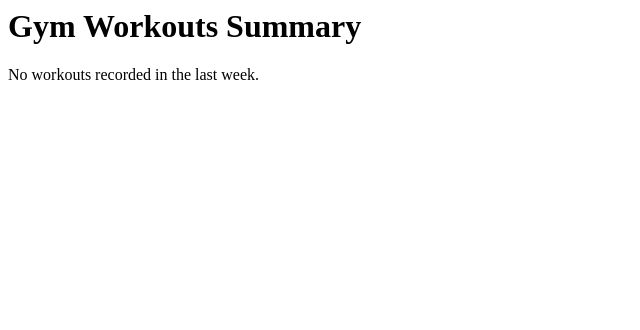
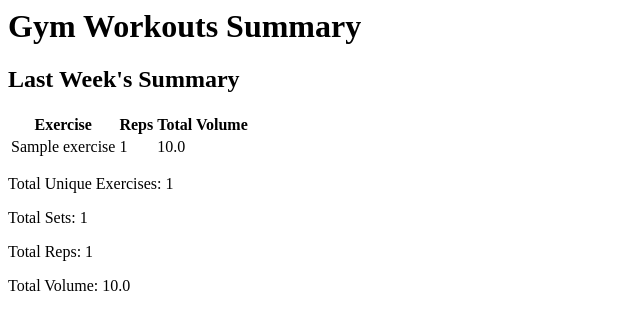
Before and after one commit to enricogandini/my-gym-diary, a Django app: page /workouts/ in a window 1280 px wide. Shown: the top 330 px of the page, without its empty margins (0-640 px from the left). Run offline with Django 4.2, Linux system fonts and the light colour scheme; tables that the repository leaves empty hold one stand-in row (values such as "Sample post").

Commit message:
fix: correct tags in template

```diff
--- a/workouts/templates/workouts/index.html
+++ b/workouts/templates/workouts/index.html
@@ -8,7 +8,7 @@
 
     <h1>Gym Workouts Summary</h1>
 
-    {% if exercises %}
+    {% if n_sets_of_exercises %}
     <h2>Last Week's Summary</h2>
 
     <table>
@@ -32,7 +32,7 @@
 
     <p>Total Unique Exercises: {{ n_unique_exercises }}</p>
     <p>Total Sets: {{ n_sets_of_exercises }}</p>
-    <p>Total Reps: {{ total_reps }}</p>
+    <p>Total Reps: {{ total_repetitions }}</p>
     <p>Total Volume: {{ total_volume }}</p>
 
     {% else %}
```
